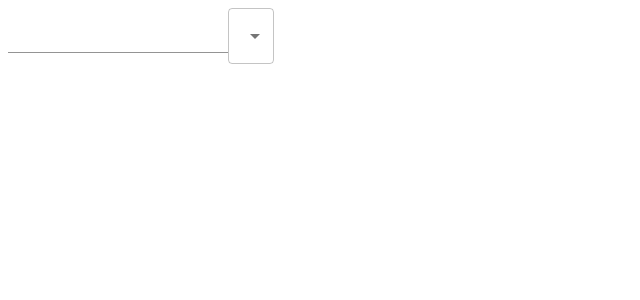
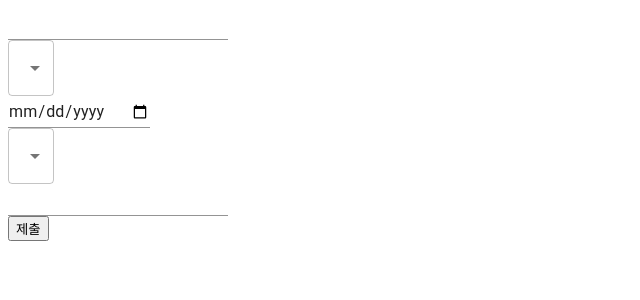
Before and after one commit to jiji-hoon96/hookForm-ex, a React (Vite) app: page / in a window 1280 px wide. Shown: the top 300 px of the page, without its empty margins (0-640 px from the left). Built offline with nearby package versions, Linux system fonts and the light colour scheme.

Commit message:
feat: UI, error messages

```diff
--- a/src/App.tsx
+++ b/src/App.tsx
@@ -13,14 +13,84 @@ function App() {
   });
 
   return (
-    <div>
-      <Input />
-      <Select>
-        <MenuItem>box1</MenuItem>
-        <MenuItem>box2</MenuItem>
-        <MenuItem>box3</MenuItem>
-      </Select>
-    </div>
+    <form
+      onSubmit={handleSubmit((data: PatientSchemaType) => console.log(data))}
+    >
+      <section>
+        <Input
+          {...register("phoneNumber", {
+            setValueAs: (value) => {
+              value === "" ? undefined : value;
+            },
+          })}
+        />
+
+        {errors.phoneNumber && (
+          <p style={{ color: "red" }}>{errors.phoneNumber.message}</p>
+        )}
+      </section>
+
+      <section>
+        <Select
+          {...register("selectOption", {
+            setValueAs: (value) => {
+              value === "" ? undefined : value;
+            },
+          })}
+        >
+          <MenuItem value='option1'>option1</MenuItem>
+          <MenuItem value='option2'>option2</MenuItem>
+          <MenuItem value='option3'>option3</MenuItem>
+        </Select>
+        {errors.selectOption && (
+          <p style={{ color: "red " }}>{errors.selectOption.message}</p>
+        )}
+      </section>
+
+      <section>
+        <Input
+          type='date'
+          {...register("date", {
+            setValueAs: (value) => {
+              value === "" ? undefined : value;
+            },
+          })}
+        />
+        {errors.date && <p style={{ color: "red" }}>{errors.date.message}</p>}
+      </section>
+
+      <section>
+        <Select
+          {...register("selectBox", {
+            setValueAs: (value) => {
+              value === "" ? undefined : value;
+            },
+          })}
+        >
+          <MenuItem value='box1'>box1</MenuItem>
+          <MenuItem value='box2'>box2</MenuItem>
+          <MenuItem value='box3'>box3</MenuItem>
+        </Select>
+        {errors.selectBox && (
+          <p style={{ color: "red" }}>{errors.selectBox.message}</p>
+        )}
+      </section>
+
+      <section>
+        <Input
+          {...register("name", {
+            setValueAs: (value) => {
+              value === "" ? undefined : value;
+            },
+          })}
+        />
+        {errors.name && <p style={{ color: "red" }}>{errors.name.message}</p>}
+      </section>
+
+      <section>
+        <button type='submit'>제출</button>
+      </section>
+    </form>
   );
 }
 
--- a/src/Shema.ts
+++ b/src/Shema.ts
@@ -25,5 +25,5 @@ export const patientSchema = z.object({
 
   name: z
     .string({ required_error: "필수 입력사항입니다" })
-    .refine((value) => nameRegex.test(value)),
+    .refine((value) => nameRegex.test(value), "영문으로 입력해주세요"),
 });
```
